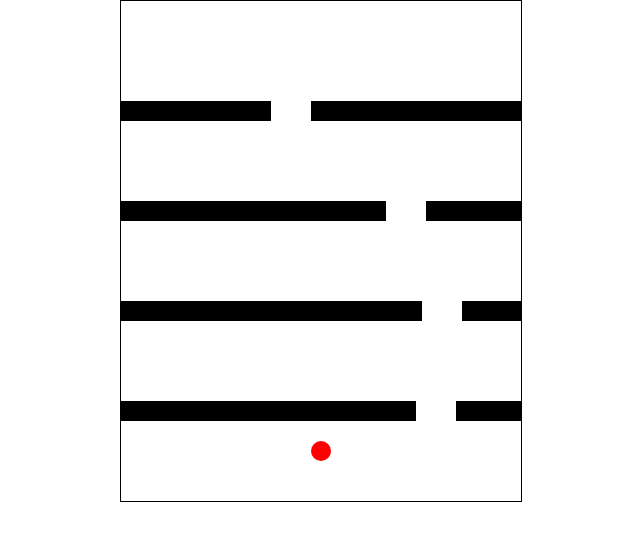
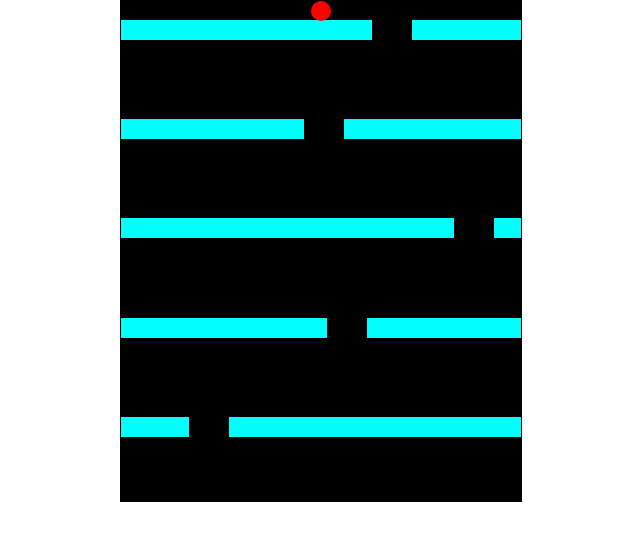
Before and after one commit to nabeel768/js-simple-projects-3, a website: page project11/index.html in a window 1280 px wide. Shown: the whole page, without its empty margins (319-959 px from the left). Drawn offline with Linux system fonts and the light colour scheme.

Commit message:
finished

```diff
--- a/project11/app.js
+++ b/project11/app.js
@@ -3,6 +3,7 @@ var game = document.querySelector('#game');
 var interval;
 var both = 0;
 var counter = 0;
+var curentBlocks=[]
 
 function moveLeft() {
   var left = parseInt(window.getComputedStyle(character).getPropertyValue('left'));
@@ -34,7 +35,7 @@ document.addEventListener('keyup', (event) => {
   both = 0;
 });
 
-setInterval(function () {
+var blocks=setInterval(function () {
   var blockLast = document.getElementById('block' + (counter - 1));
   var holeLast = document.getElementById('hole' + (counter - 1));
   if (counter > 0) {
@@ -54,6 +55,42 @@ setInterval(function () {
     hole.style.left = random + 'px';
     game.appendChild(block);
     game.appendChild(hole);
+    curentBlocks.push(counter)
     counter++;
   }
+  var characterTop=parseInt(window.getComputedStyle(character).getPropertyValue('top'));
+  var characterLeft=parseInt(window.getComputedStyle(character).getPropertyValue('left'));
+  var drop=0
+  if(characterTop<=0){
+  alert('Game Over! Score:'+(counter-9))
+  clearInterval(blocks)
+  location.reload
+}
+  for(var i=0;i<curentBlocks.length;i++){
+    let current=curentBlocks[i]
+    let iblock=document.getElementById('block'+current)
+    let ihole=document.getElementById('hole'+current)
+    let iblockTop=parseFloat(window.getComputedStyle(iblock).getPropertyValue('top'));
+    let iholeLeft = parseFloat(window.getComputedStyle(ihole).getPropertyValue("left"));
+    iblock.style.top=iblockTop-0.5+'px'
+    ihole.style.top=iblockTop-0.5+'px'
+    if(iblockTop< -20){
+      curentBlocks.shift();
+      iblock.remove()
+      ihole.remove()
+    }
+    if(iblockTop-20<characterTop  && iblockTop >characterTop){
+      drop++;
+      if(iholeLeft<=characterLeft&&iholeLeft+20>=characterLeft){
+        drop=0
+      }
+    }
+  }
+  if(drop==0){
+    if(characterTop<480){
+      character.style.top=characterTop+2+'px'
+    }
+  }else{
+    character.style.top=characterTop-0.5+'px'
+  }
 }, 1);
--- a/project11/style.css
+++ b/project11/style.css
@@ -1,3 +1,5 @@
+
+
 * {
   padding: 0;
   margin: 0;
@@ -8,6 +10,7 @@
   height: 500px;
   border: 1px solid black;
   margin: auto;
+  background-color: black;
 }
 
 #character {
@@ -24,7 +27,7 @@
 .block {
   width: 400px;
   height: 20px;
-  background-color: black;
+  background-color:rgb(0, 255, 255);
   position: relative;
   top: 100px;
   margin-top: -20px;
@@ -32,7 +35,7 @@
 .hole {
   width: 40px;
   height: 20px;
-  background-color: white;
+  background-color: black;
   position: relative;
   top: 100px;
   margin-top: -20px;
```
